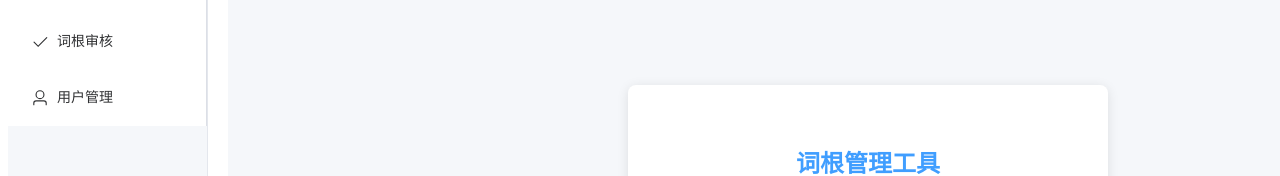
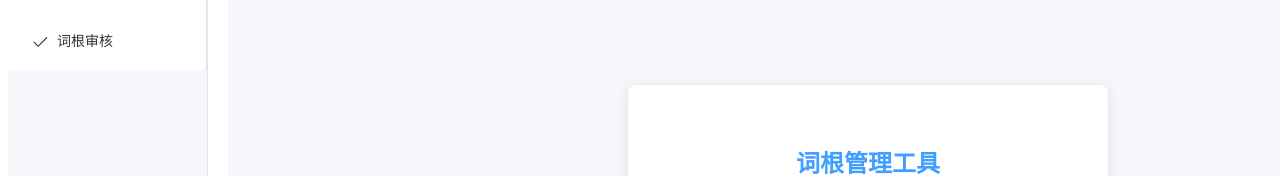
Before and after one commit to dzq769842453/root-word-manager, a Vue app: page /login in a window 1280 px wide. Shown: the part 222-398 px from the top of the page. Built offline with nearby package versions, Linux system fonts and the light colour scheme; sample sign-in values are in the browser's storage.

Commit message:
Move user management to admin dropdown menu

```diff
--- a/src/App.vue
+++ b/src/App.vue
@@ -30,6 +30,7 @@
             </span>
             <template #dropdown>
               <el-dropdown-menu>
+                <el-dropdown-item v-if="userInfo.role === 'admin'" @click="goToUserManagement">用户管理</el-dropdown-item>
                 <el-dropdown-item @click="logout">退出登录</el-dropdown-item>
               </el-dropdown-menu>
             </template>
@@ -70,12 +71,6 @@
               <el-icon><check /></el-icon>
               <template #title>
                 <span>词根审核</span>
-              </template>
-            </el-menu-item>
-            <el-menu-item v-if="userInfo.role === 'admin'" index="/user/management">
-              <el-icon><user /></el-icon>
-              <template #title>
-                <span>用户管理</span>
               </template>
             </el-menu-item>
           </el-menu>
@@ -163,6 +158,11 @@ export default {
       router.push('/login')
     }
 
+    // 跳转到用户管理
+    const goToUserManagement = () => {
+      router.push('/user/management')
+    }
+
     // 检查是否为移动设备
     const checkMobile = () => {
       isMobile.value = window.innerWidth < 768
@@ -195,7 +195,8 @@ export default {
       isMobile,
       handleMenuSelect,
       toggleSidebar,
-      logout
+      logout,
+      goToUserManagement
     }
   }
 }
```
